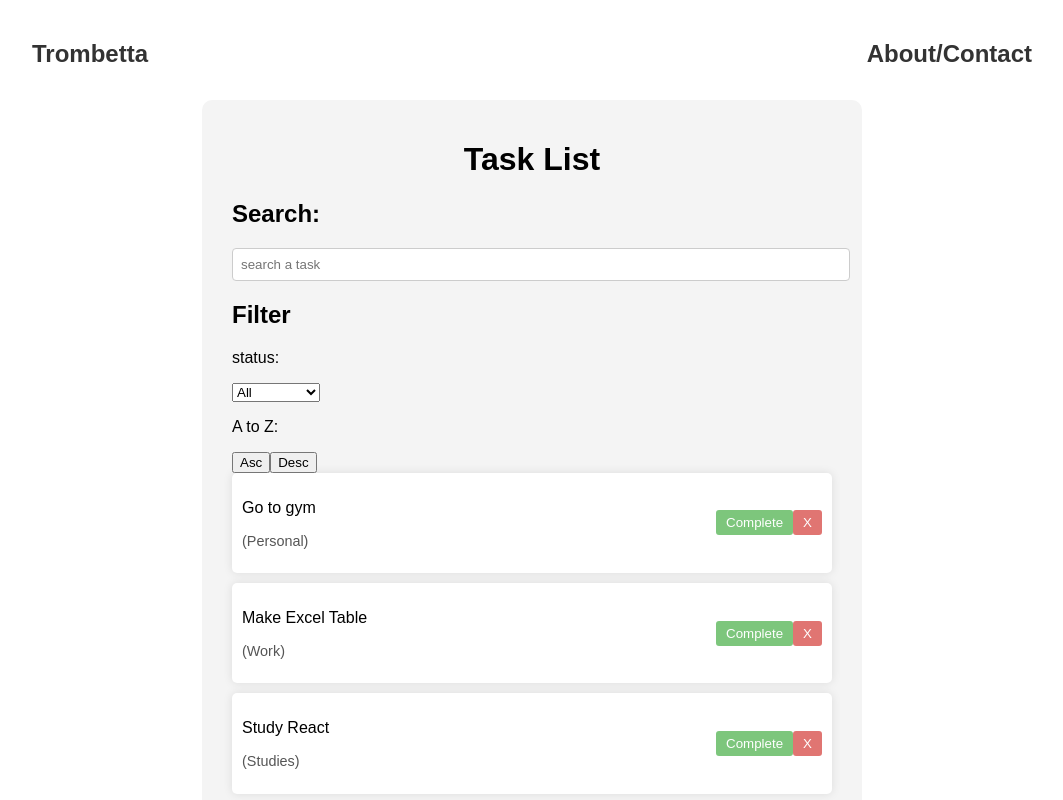
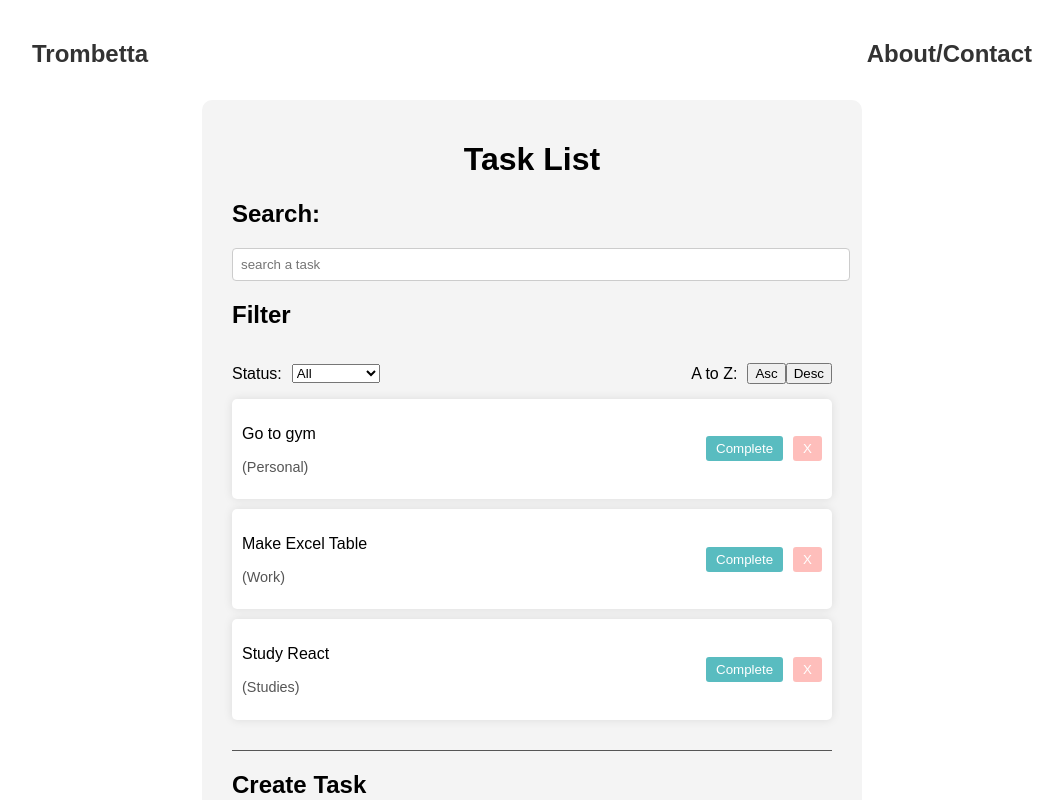
Before and after one commit to TrombettasInc/cv-client, a React (Vite) app: page /todo in a window 1280 px wide. Shown: the top 800 px of the page, without its empty margins (108-1171 px from the left). Built offline with nearby package versions, Linux system fonts and the light colour scheme.

Commit message:
fixed styles for ToDo project

```diff
--- a/index.html
+++ b/index.html
@@ -2,7 +2,7 @@
 <html lang="en">
   <head>
     <meta charset="UTF-8" />
-    <link rel="icon" type="image/svg+xml" href="/vite.svg" />
+    <link rel="icon" type="image/svg+xml" href="/eye-open-svgrepo-com.svg" />
     <meta name="viewport" content="width=device-width, initial-scale=1.0" />
     <title>Trombetta Curriculum</title>
   </head>
--- a/src/Pages/Filter.jsx
+++ b/src/Pages/Filter.jsx
@@ -1,22 +1,28 @@
 import React from "react";
-import styles from './ToDo.module.css'
+import styles from './ToDo.module.css';
 
-const Filter = ({filter, setFilter, setSort}) => {
+const Filter = ({ filter, setFilter, setSort }) => {
   return (
-    <div className="filter">
+    <div className={styles.filter}>
       <h2>Filter</h2>
-      <div className="filter-options">
-        <p>status:</p>
-        <select value={filter} onChange={(e)=> setFilter(e.target.value)} >
+      <div className={styles.filterOptions}>
+        <div className={styles.statusContainer}>
+          <p className={styles.statusLabel}>Status:</p>
+          <select
+            className={styles.statusSelect}
+            value={filter}
+            onChange={(e) => setFilter(e.target.value)}
+          >
             <option value="All">All</option>
             <option value="Completed">Completed</option>
             <option value="Incomplete">Incomplete</option>
-        </select>
-      </div>
-      <div>
-        <p>A to Z:</p>
-        <button onClick={()=> setSort("Asc")}>Asc</button>
-        <button onClick={()=> setSort("Desc")}>Desc</button>
+          </select>
+        </div>
+        <div className={styles.sortContainer}>
+          <p>A to Z:</p>
+          <button onClick={() => setSort("Asc")}>Asc</button>
+          <button onClick={() => setSort("Desc")}>Desc</button>
+        </div>
       </div>
     </div>
   );
--- a/src/Pages/ToDo.module.css
+++ b/src/Pages/ToDo.module.css
@@ -30,7 +30,7 @@
 }
 
 .completeButton {
-  background-color: #5db85c;
+  background-color: #30acb1;
   color: #fff;
   padding: 5px 10px;
   border: none;
@@ -38,6 +38,7 @@
   cursor: pointer;
   opacity: 0.8;
   transition: 0.3s;
+  margin-right: 10px; /* Add margin to create space */
 }
 
 .completeButton:hover {
@@ -45,7 +46,7 @@
 }
 
 .removeButton {
-  background-color: #d9534f;
+  background-color: #feafab;
   color: #fff;
   padding: 5px 10px;
   border: none;
@@ -67,3 +68,31 @@
   font-size: 0.9rem;
   color: #555;
 }
+.filterOptions {
+  display: flex;
+  justify-content: space-between; /* Space between the "Status" and "A to Z" sections */
+  align-items: center; /* Align items vertically */
+}
+
+.statusContainer {
+  display: flex;
+  align-items: center;
+}
+
+.statusLabel {
+  margin-right: 10px; /* Space between label and select */
+}
+
+.statusSelect {
+  /* Optional: Add styling to the select element */
+}
+
+.sortContainer {
+  display: flex;
+  align-items: center;
+  justify-content: flex-end; /* Align the buttons to the right */
+}
+
+.sortContainer p {
+  margin-right: 10px; /* Add some space between the text and buttons */
+}
```
